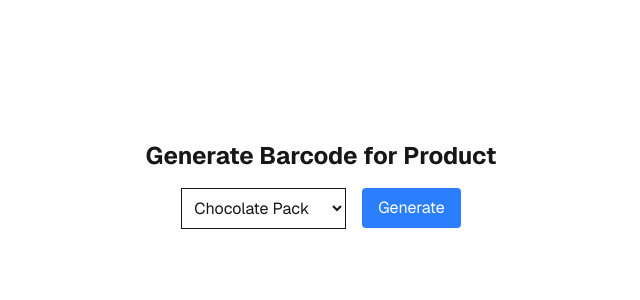
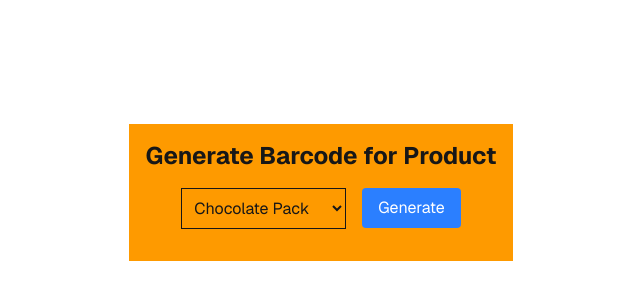
Before and after one commit to thulasiram039/barcode, a Next.js app: page / in a window 1280 px wide. Shown: the part 90-390 px from the top of the page, without its empty margins (319-959 px from the left). Built offline with nearby package versions, Linux system fonts and the light colour scheme.

Commit message:
barcode height width and height changed and adding bg

```diff
--- a/app/barcode-generator/page.tsx
+++ b/app/barcode-generator/page.tsx
@@ -18,7 +18,7 @@ export default function BarcodeGeneratorPage() {
   const barcodeData = origin ? `${origin}/scan/${productId}` : "";
 
   return (
-    <div className="p-4 flex flex-col items-center mt-96">
+    <div className="p-4 flex flex-col items-center mt-96 bg-amber-500">
       <h1 className="text-2xl font-bold mb-4">Generate Barcode for Product</h1>
 <div className="flex gap-4 items-center">
       <select
```
